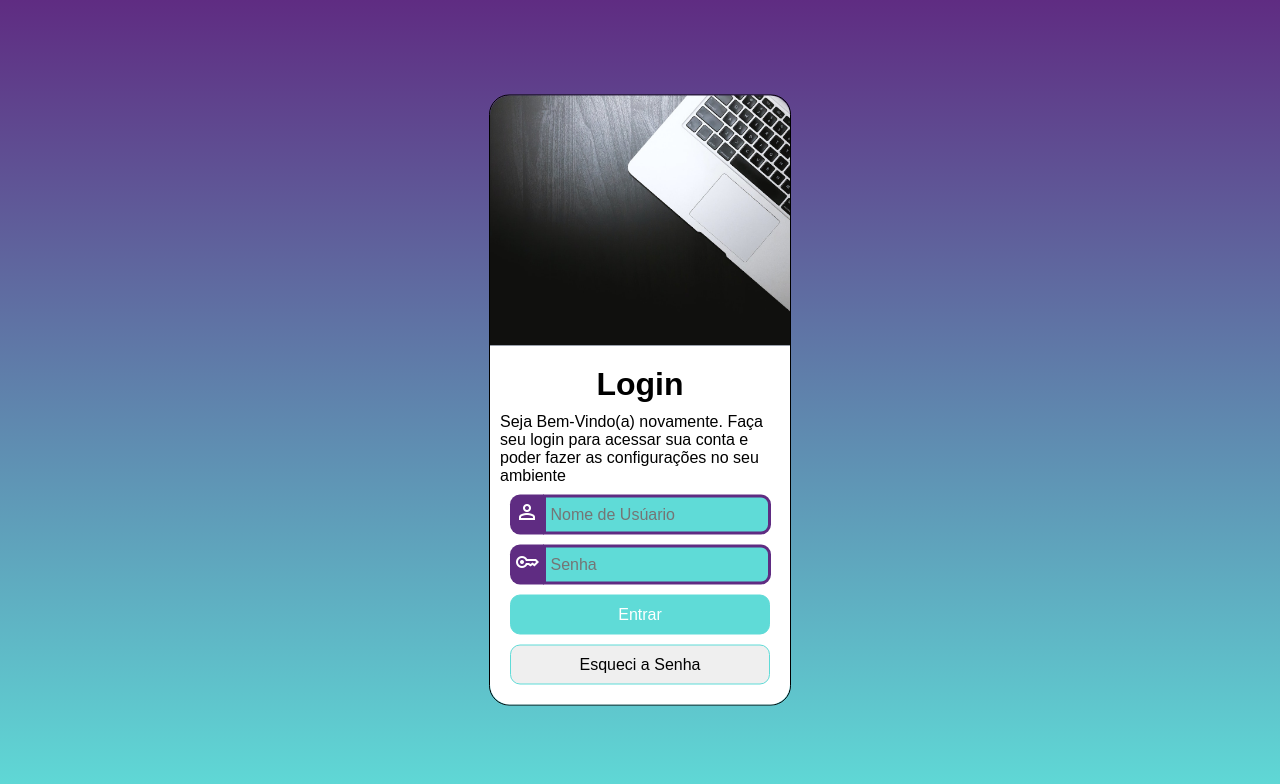
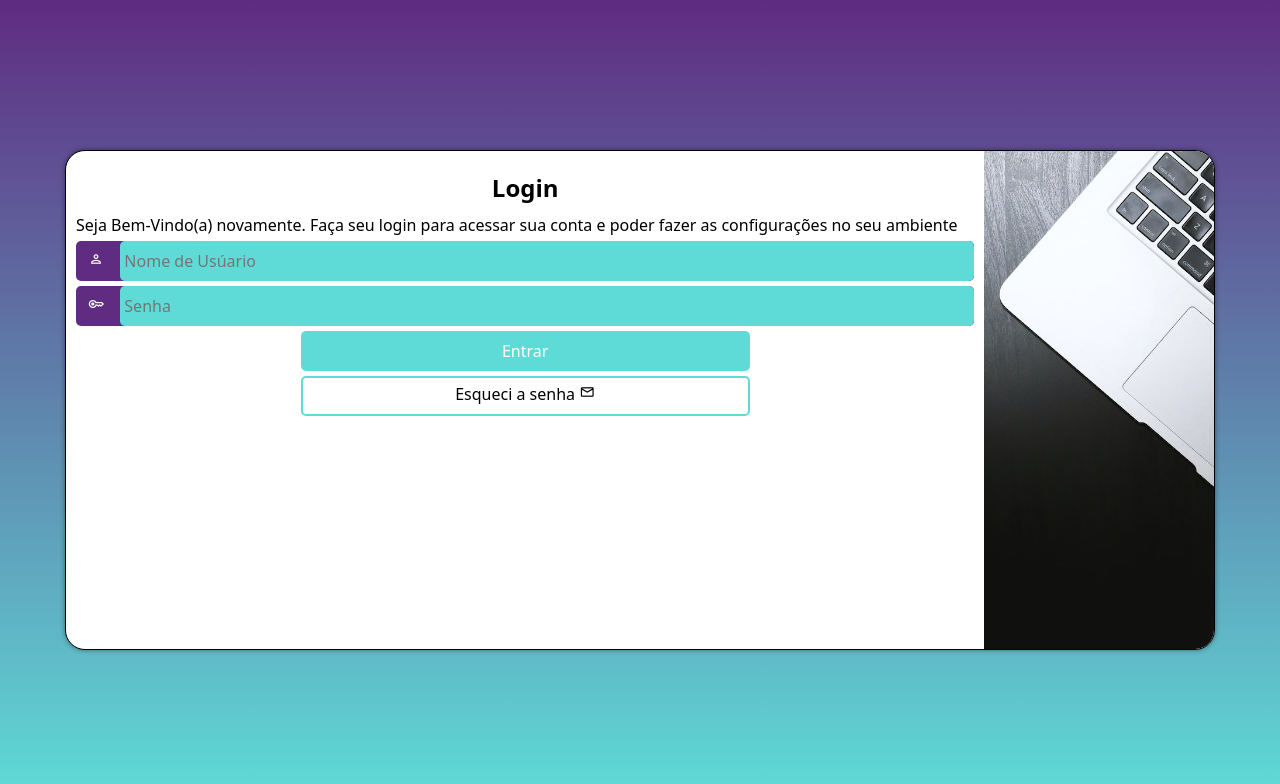
Before and after one commit to ViniciusNitta/projeto-login, a plain HTML site: page index.html in a window 1280 px wide. Drawn offline with nearby package versions, Linux system fonts and the light colour scheme.

Commit message:
mudanças projeto

```diff
--- a/estilos/media-query.css
+++ b/estilos/media-query.css
@@ -11,8 +11,18 @@
     body {
         background-image: linear-gradient(to top, var(--cor001), var(--cor002));
     }
-    #img{
-        display: none;
+    section#login {
+        width: 750px;
+    }
+    section#login > div#img {
+        float: left;
+        width: 30%;
+        height: 100%;
+    }
+    section#login > div#formulario {
+        float: right;
+        width: 70%;
+        height: 100%;
     }
 }
 
@@ -20,10 +30,58 @@
     body {
         background-image: linear-gradient(to top, var(--cor001), var(--cor002));
     }
+    section#login {
+        width: 950px;
+    }
+    section#login > div#img {
+        float: right;
+        width: 40%;
+        height: 100%;
+    }
+    section#login > div#formulario {
+        float: left;
+        width: 60%;
+        height: 100%;
+    }
+    section#login > div#formulario > h1 {
+        font-size: 1.5em;
+    }
+    section#login > div#formulario > p {
+        font-size: 1em;
+    }
 }
+
 
 @media screen and (min-width:1200px){
     body {
         background-image: linear-gradient(to top, var(--cor001), var(--cor002));
     }
+    section#login {
+        width: 1150px;
+    }
+    section#login > div#img {
+        float: right;
+        width: 20%;
+        height: 100%;
+    }
+    section#login > div#formulario {
+        float: left;
+        width: 80%;
+        height: 100%;
+    }
+    section#login > div#formulario > h1 {
+        font-size: 1.5em;
+    }
+    section#login > div#formulario > p {
+        font-size: 1em;
+    }
+    form > input[type=submit]{
+        width: 50%;
+        margin: auto;
+    }
+    form > a#botao {
+        width: 50%;
+        margin: auto;
+        margin-top: 5px;
+    }
 }
--- a/estilos/style.css
+++ b/estilos/style.css
@@ -8,93 +8,123 @@
 }
 
 * {
-    font-family: Arial, Helvetica, sans-serif;
+    font-family: system-ui, -apple-system, BlinkMacSystemFont, 'Segoe UI', Roboto, Oxygen, Ubuntu, Cantarell, 'Open Sans', 'Helvetica Neue', sans-serif;
     font-size: 1em;
     padding: 0px;
     margin: 0px;
+    box-sizing: border-box;
 }
-body {
+body, html{
     background-color: var(--cor002);
+    width: 100vw;
+    height: 100vh;
 }
 main {
+    width: 100vw;
     height: 100vh;
     position: relative;
 }
-section#login {
-    width: 300px;
+
+#login {
+    background-color: white;
+    width: 250px;
+    height: 500px;
+    border-radius: 20px;
+    border: 1px solid black;
+    box-shadow: 0px 0px 5px rgba(0, 0, 0, 0.450);
+
     position: absolute;
     top: 50%;
     left: 50%;
     transform: translate(-50%, -50%);
-    border: 1px solid black;
-    border-radius: 20px;
+    overflow: hidden;
+
+    transition: width 0.3s, height 0.3s;
+    transition-timing-function: ease;
 }
-#img {
-    height: 250px;
-    background: url(../imagens/img-login.jpg);
+#login > div#img {
+    height: 200px;
+    background: url(../imagens/img-login.jpg) center top;
     background-size: cover;
-    border-radius: 20px 20px 0px 0px;
+    display: block;
+}
+#login > div#formulario {
+    padding: 10px;
+    display: block;
+}
+#login > div#formulario > h1 {
+    padding: 10px;
+    text-align: center;
+}
+#login > div#formulario > p {
+    font-size: 0.8em;
+}
+
+form >div.campo {
+    background-color: #5f2c82;
+    width: 100%;
+    height: 40px;
+    border-radius: 5px;
+    margin: 5px 0px;
+    display: block;
+    overflow: hidden;
+}
+div.campo > span {
+    color: white;
+    font-size: 1em;
+    width: 40px;
+    height: 40px;
+    padding: 5px;
+    text-align: center;
+}
+
+div.campo > input {
+    background-color: #5fdbd7;
+    border: none;
+    width: calc(100% - 45px);
+    height: 40px;
+    font-size: 1em;
+    border-radius: 5px;
 }
 
 
-#formulario {
-    background-color: white;
-    border-radius: 0px 0px 20px 20px ;
-    padding: 10px;
-}
-#formulario > h1 {
-    padding: 10px;
-    text-align: center;
-    font-size: 2em;
-}
-form > div {
-    border-radius: 10px;
-    margin: 10px;
-    display: flex;
-    flex-direction: row;
-    justify-content: center;
-    align-items: center;
-}
-label{
-    width: 40px;
-    height: 40px;
-    border-radius: 10px 0px 0px 10px;
-    padding: 5px;
-    color: white;
-    background-color: var(--cor002);
-    box-sizing: border-box;
-}
-.caixa {
-    height: 40px;
-    width: 300px;
-    border: 3px solid var(--cor002);
-    background-color: var(--cor001);
-    border-radius: 0px 10px 10px 0px;
-    box-sizing: border-box;
-    margin: -1px;
-}
-.caixa:hover {
-    background-color: white;
 
-}
-#enviar {
-    height: 40px;
-    width: 300px;
+
+
+form > input[type=submit] {
     background-color: var(--cor001);
     color: white;
-    border-radius: 10px;
-    border: 1px solid var(--cor001);
+    border-radius: 5px;
+    border: none;
+    width: 100%;
+    height: 40px;
+    display: block;
+    font-size: 1em;
 }
-#enviar:hover {
-    background-color: #387e7b;
+form > input[type=submit]:hover {
+    background-color: #409693;
+    cursor: pointer;
 }
-#rec {
+form > a#botao {
+    background-color: white;
+    color: black;
+    border: 2px solid var(--cor001);
+    border-radius: 5px;
+    padding-top: 5px;
+    margin-top: 5px;
+    width: 100%;
     height: 40px;
-    width: 300px;
-    border-radius: 10px;
-    border: 1px solid var(--cor001);
+    display: block;
+    text-align: center;
+    font-size: 1em;
+    text-decoration: none;
 }
-#rec:hover {
-    background-color: #387e7b;
+form > a#botao > span {
+    font-size: 1em;
+}
+form > a#botao:hover {
+    background-color: #409693;
     color: white;
+    cursor: pointer;
+    border: none;
 }
--- a/index.html
+++ b/index.html
@@ -20,19 +20,22 @@
                 <p>Seja Bem-Vindo(a) novamente. Faça seu login para acessar sua conta e poder fazer as configurações no seu ambiente</p>
 
                 <form action="login.php" method="post" autocomplete="on">
-                    <div>
-                        <label for="iduser" class="icon"> <span class="material-symbols-outlined">person</span></label>
-                        <input type="text" name="user" id="iduser" class="caixa" required autocomplete="username" placeholder=" Nome de Usúario">
+                    <div class="campo">
+                        <span class="material-symbols-outlined">person</span>
+                        <input type="email" name="user" id="iduser" required autocomplete="username , email" placeholder=" Nome de Usúario">
+                        <label for="iduser"></label>
                     </div>
 
-                    <div>
-                        <label for="idsenha" class="icon"><span class="material-symbols-outlined">key</span> </label>
-                        <input type="password" name="senha" id="idsenha" class="caixa" required autocomplete="current-password" minlength="8" placeholder=" Senha">
+                    <div class="campo">
+                        <span class="material-symbols-outlined">key</span>
+                        <input type="password" name="senha" id="idsenha" required autocomplete="current-password" minlength="8" placeholder=" Senha">
+                        <label for="idsenha"></label>
                     </div>
 
-                        <div><input type="submit" value="Entrar" id="enviar"></div>
+                    <input type="submit" value="Entrar" id="enviar">
 
-                        <div><input type="button" value="Esqueci a Senha" id="rec"></div>
+                    <a href="esqueci.html" id="botao">Esqueci a senha <span class="material-symbols-outlined">mail</span>
+                    </a>
 
                 </form>
             </div>
```
